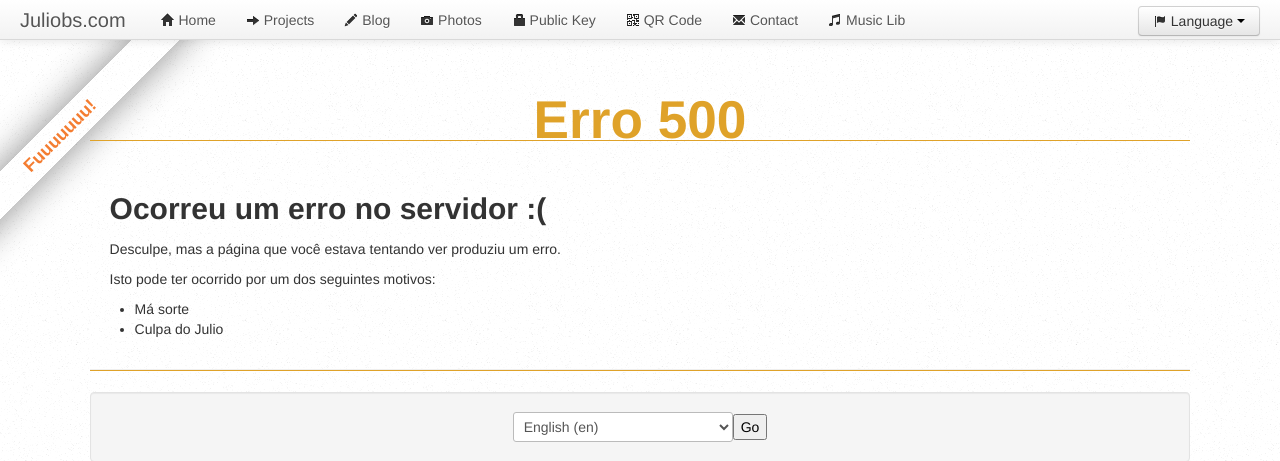
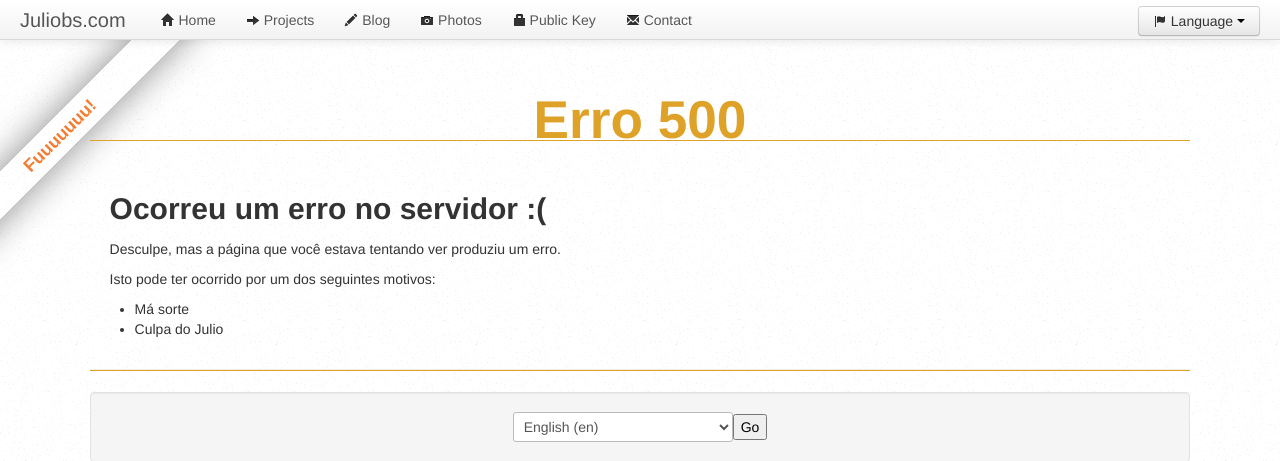
Before and after one commit to agnaldomarinho/juliobs, a Django app: a page that uses juliobs/templates/base.html in a window 1280 px wide. Shown: the top 461 px of the page. Run offline with Django 3.2, Linux system fonts and the light colour scheme; parts of the project's set-up code (start-up, migrations or seed data) failed here and were passed over; some libraries are stand-ins or nearby versions.

Commit message:
removi qrcode e musc-lib do menu superior

```diff
--- a/juliobs/templates/base.html
+++ b/juliobs/templates/base.html
@@ -5,10 +5,8 @@
 {% get_language_info_list for LANGUAGES as languages %}
 
 {% url "jbs-home" as jbs_home %}
-{% url "jbs-music_lib" as jbs_music_lib %}
 {% url "jbs-horario" as jbs_horario %}
 {% url "jbs-pgp" as jbs_pgp %}
-{% url "jbs-qrcode" as jbs_qrcode %}
 {% url "jbs-projetos" as jbs_projetos %}
 {% url "jbs-contato" as jbs_contato %}
 
@@ -95,17 +93,9 @@
                             <a href="{{ jbs_pgp }}" title="{% trans 'Public Key' %}">
                                 <i class="icon-lock icon"></i> {% trans 'Public Key' %}</a>
 
-                            <li class="{% active request jbs_qrcode %}">
-                            <a href="{{ jbs_qrcode }}" title='QR Code'>
-                                <i class="icon-qrcode icon"></i> {% trans 'QR Code' %}</a>
-
                             <li class="{% active request jbs_contato %}">
                             <a href="{{ jbs_contato }}" title="{% trans 'Contact' %}">
                                 <i class="icon-envelope icon"></i> {% trans 'Contact' %}</a>
-
-                            <li class="{% active request jbs_music_lib %}">
-                            <a href="{{ jbs_music_lib }}" title="{% trans 'Music Lib' %}">
-                                <i class="icon-music icon"></i> {% trans 'Music Lib' %}</a>
                         </ul>
                     </div>
                 </div>
```
